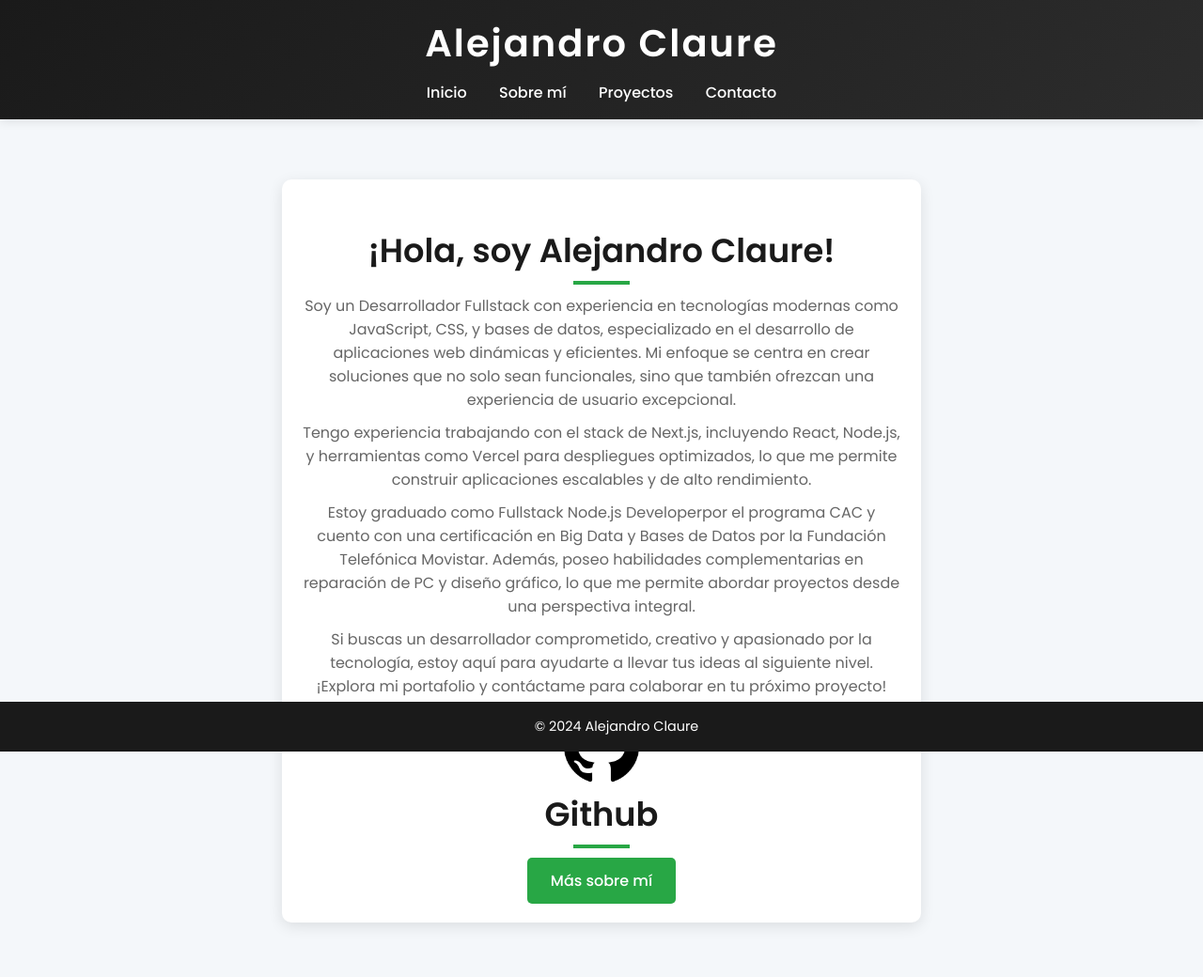
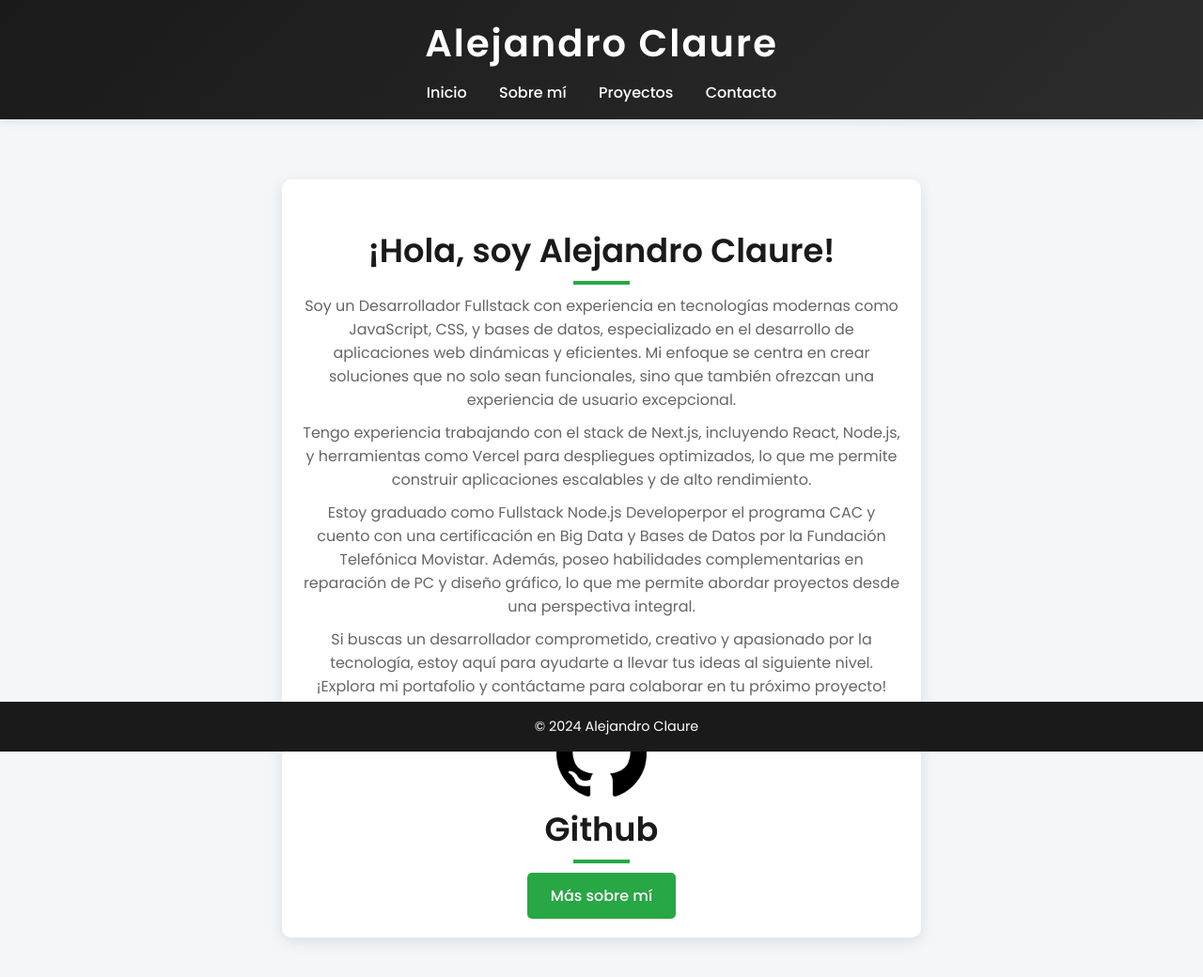
Before and after one commit to AlejandroClaure/portfolio, a plain HTML site: page index.html in a window 1280 px wide. Shown: the whole page at 94% size. Drawn offline with Linux system fonts and the light colour scheme; files whose address does not match are found by name.

Commit message:
modified github logo

```diff
--- a/styles/main.css
+++ b/styles/main.css
@@ -5,6 +5,16 @@ body {
   padding: 0;
   background-color: #f4f7fa;
   color: #333;
+}
+.git-link{
+  text-decoration: none;
+}
+.git-image{
+  max-width: 30%;
+  max-height: 30%;
+}
+.githubtext{
+  margin-top: 0;
 }
 
 /* Header styling */
@@ -136,13 +146,11 @@ section ul li strong {
   background-color: #218838; /* Match the project button hover color */
   transform: scale(1.05);
 }
-.git-link{
-  text-decoration: none;
+
+/* Media queries for larger screens */
+@media (min-width: 768px) {
+  .git-image{
+  max-width: 15%;
+  max-height: 15%;
 }
-.git-image{
-  max-width: 5rem;
-  max-height: 5rem;
 }
-.githubtext{
-  margin-top: 0;
-}
```
